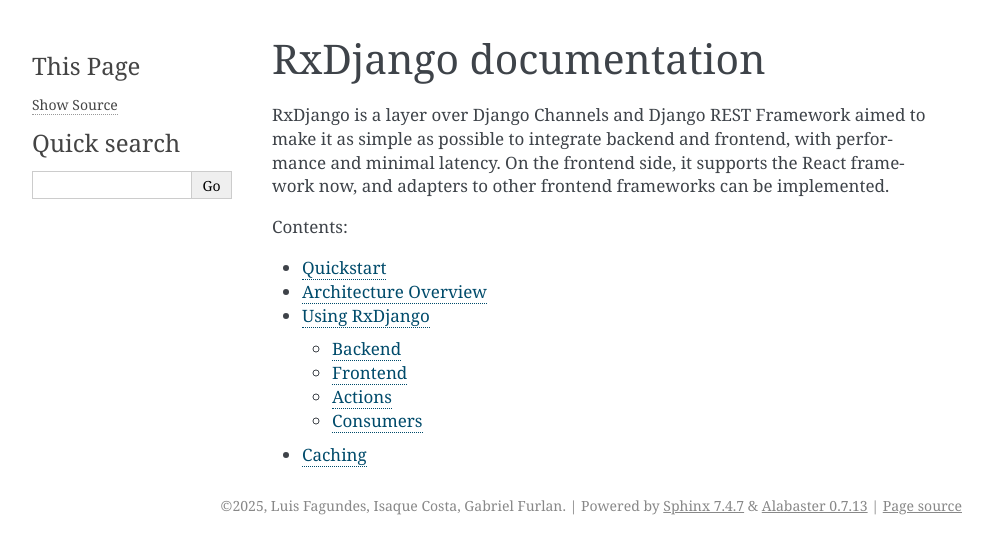
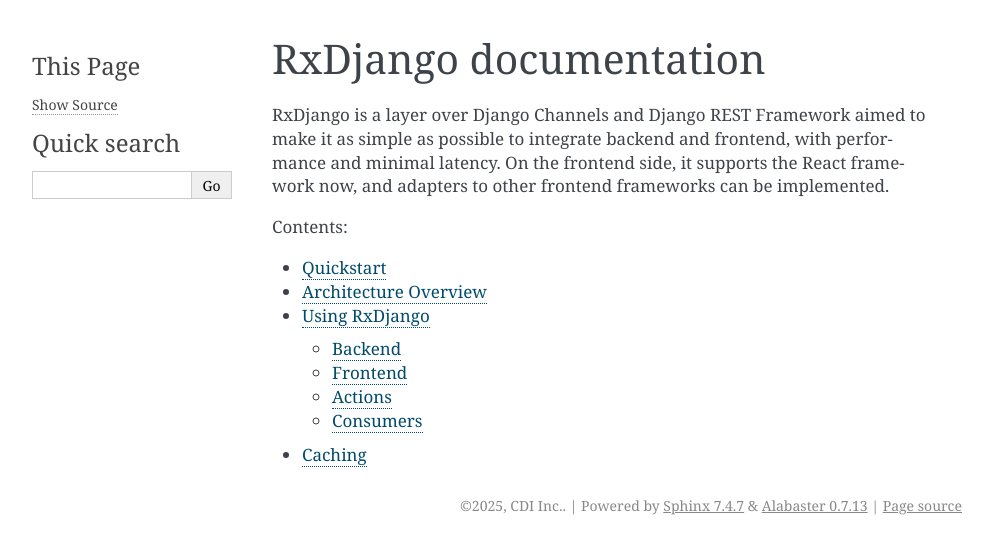
Before and after one commit to CDIGlobalTrack/rxdjango, a Sphinx documentation site: the page built from docs/index.rst, in a window 1280 px wide. Shown: the top 554 px of the page, without its empty margins (148-1140 px from the left). Built offline with Sphinx 7.4.7, drawn with Linux system fonts in a browser that asks for light colours.

Commit message:
add .readthedocs.yaml

```diff
--- a/docs/conf.py
+++ b/docs/conf.py
@@ -7,7 +7,7 @@
 # https://www.sphinx-doc.org/en/master/usage/configuration.html#project-information
 
 project = 'RxDjango'
-copyright = '2025, Luis Fagundes, Isaque Costa, Gabriel Furlan'
+copyright = '2025, CDI Inc.'
 author = 'Luis Fagundes, Isaque Costa, Gabriel Furlan'
 release = '2025'
 
```
Also changed, not shown: .readthedocs.yaml (added).
